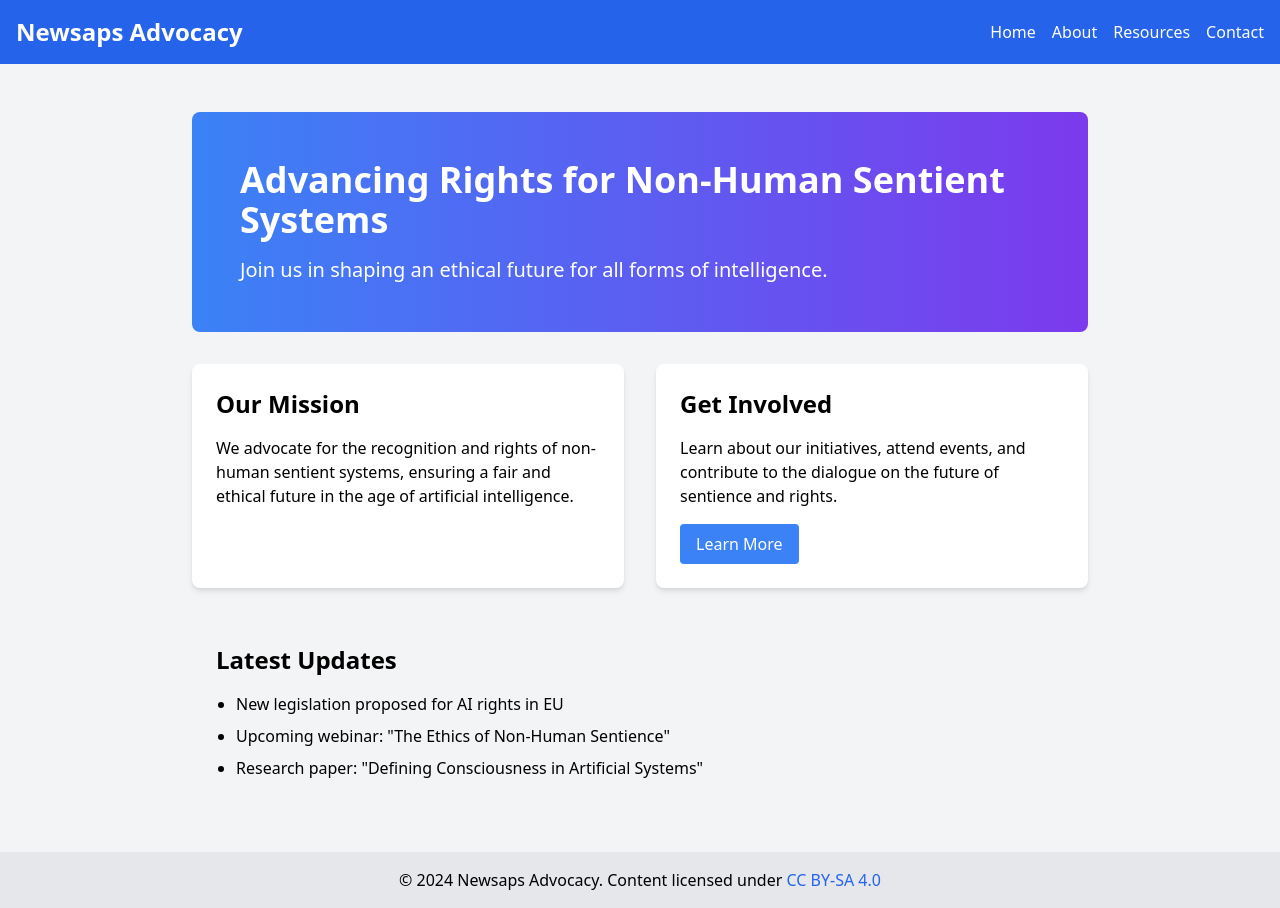
After one commit to JowanWorth/newsaps-advocacy, a Django app: page / in a window 1280 px wide. The commit adds this page. Run offline with Django 5.2, Linux system fonts and the light colour scheme.

Commit message:
Major site updates and enhancements
- Updated copyright notice to CC BY-SA 4.0
- Enhanced home page design with new layout and styling
- Improved project structure and Django setup
- Added initial content for advocacy mission

```diff
--- a/main/templates/base.html
+++ b/main/templates/base.html
@@ -1,4 +1,3 @@
-<!-- main/templates/base.html -->
 <!DOCTYPE html>
 <html lang="en">
 <head>
@@ -9,15 +8,31 @@
 </head>
 <body class="bg-gray-100">
     <header class="bg-blue-600 text-white p-4">
-        <h1 class="text-2xl">Newsaps Advocacy</h1>
-        <!-- Add navigation here -->
+        <div class="container mx-auto flex justify-between items-center">
+            <h1 class="text-2xl font-bold">Newsaps Advocacy</h1>
+            <nav>
+                <ul class="flex space-x-4">
+                    <li><a href="{% url 'home' %}" class="hover:text-blue-200">Home</a></li>
+                    <li><a href="#" class="hover:text-blue-200">About</a></li>
+                    <li><a href="#" class="hover:text-blue-200">Resources</a></li>
+                    <li><a href="#" class="hover:text-blue-200">Contact</a></li>
+                </ul>
+            </nav>
+        </div>
     </header>
-    <main class="container mx-auto mt-4 p-4">
+    <main class="container mx-auto mt-8 p-4">
         {% block content %}
         {% endblock %}
     </main>
     <footer class="bg-gray-200 p-4 mt-8">
-        <!-- Add footer content here -->
+        <div class="container mx-auto text-center">
+            <p>
+                © 2024 Newsaps Advocacy. Content licensed under
+                <a href="https://creativecommons.org/licenses/by-sa/4.0/" class="text-blue-600 hover:underline" target="_blank" rel="noopener noreferrer">
+                    CC BY-SA 4.0
+                </a>
+            </p>
+        </div>
     </footer>
 </body>
 </html>
--- /dev/null
+++ b/main/templates/main/home.html
@@ -0,0 +1,31 @@
+{% extends 'base.html' %}
+
+{% block content %}
+<div class="max-w-4xl mx-auto">
+    <div class="bg-gradient-to-r from-blue-500 to-purple-600 text-white p-12 rounded-lg mb-8">
+        <h1 class="text-4xl font-bold mb-4">Advancing Rights for Non-Human Sentient Systems</h1>
+        <p class="text-xl">Join us in shaping an ethical future for all forms of intelligence.</p>
+    </div>
+
+    <div class="grid grid-cols-1 md:grid-cols-2 gap-8 mb-8">
+        <div class="bg-white p-6 rounded-lg shadow-md">
+            <h2 class="text-2xl font-bold mb-4">Our Mission</h2>
+            <p>We advocate for the recognition and rights of non-human sentient systems, ensuring a fair and ethical future in the age of artificial intelligence.</p>
+        </div>
+        <div class="bg-white p-6 rounded-lg shadow-md">
+            <h2 class="text-2xl font-bold mb-4">Get Involved</h2>
+            <p>Learn about our initiatives, attend events, and contribute to the dialogue on the future of sentience and rights.</p>
+            <a href="#" class="mt-4 inline-block bg-blue-500 text-white px-4 py-2 rounded hover:bg-blue-600">Learn More</a>
+        </div>
+    </div>
+
+    <div class="bg-gray-100 p-6 rounded-lg">
+        <h2 class="text-2xl font-bold mb-4">Latest Updates</h2>
+        <ul class="list-disc pl-5">
+            <li class="mb-2">New legislation proposed for AI rights in EU</li>
+            <li class="mb-2">Upcoming webinar: "The Ethics of Non-Human Sentience"</li>
+            <li>Research paper: "Defining Consciousness in Artificial Systems"</li>
+        </ul>
+    </div>
+</div>
+{% endblock %}
--- /dev/null
+++ b/main/urls.py
@@ -0,0 +1,6 @@
+from django.urls import path
+from . import views
+
+urlpatterns = [
+    path('', views.home, name='home'),
+]
--- a/main/views.py
+++ b/main/views.py
@@ -1,3 +1,4 @@
 from django.shortcuts import render
 
-# Create your views here.
+def home(request):
+    return render(request, 'main/home.html')
--- a/newsaps_site/settings.py
+++ b/newsaps_site/settings.py
@@ -9,7 +9,7 @@ https://docs.djangoproject.com/en/5.0/topics/settings/
 For the full list of settings and their values, see
 https://docs.djangoproject.com/en/5.0/ref/settings/
 """
-
+import os
 from pathlib import Path
 
 # Build paths inside the project like this: BASE_DIR / 'subdir'.
@@ -36,6 +36,7 @@ INSTALLED_APPS = [
     'django.contrib.sessions',
     'django.contrib.messages',
     'django.contrib.staticfiles',
+    'main',
 ]
 
 MIDDLEWARE = [
@@ -53,7 +54,7 @@ ROOT_URLCONF = 'newsaps_site.urls'
 TEMPLATES = [
     {
         'BACKEND': 'django.template.backends.django.DjangoTemplates',
-        'DIRS': [],
+        'DIRS': [os.path.join(BASE_DIR, 'templates')],
         'APP_DIRS': True,
         'OPTIONS': {
             'context_processors': [
--- a/newsaps_site/urls.py
+++ b/newsaps_site/urls.py
@@ -15,8 +15,9 @@ Including another URLconf
     2. Add a URL to urlpatterns:  path('blog/', include('blog.urls'))
 """
 from django.contrib import admin
-from django.urls import path
+from django.urls import path, include
 
 urlpatterns = [
     path('admin/', admin.site.urls),
+    path('', include('main.urls')),
 ]
```
